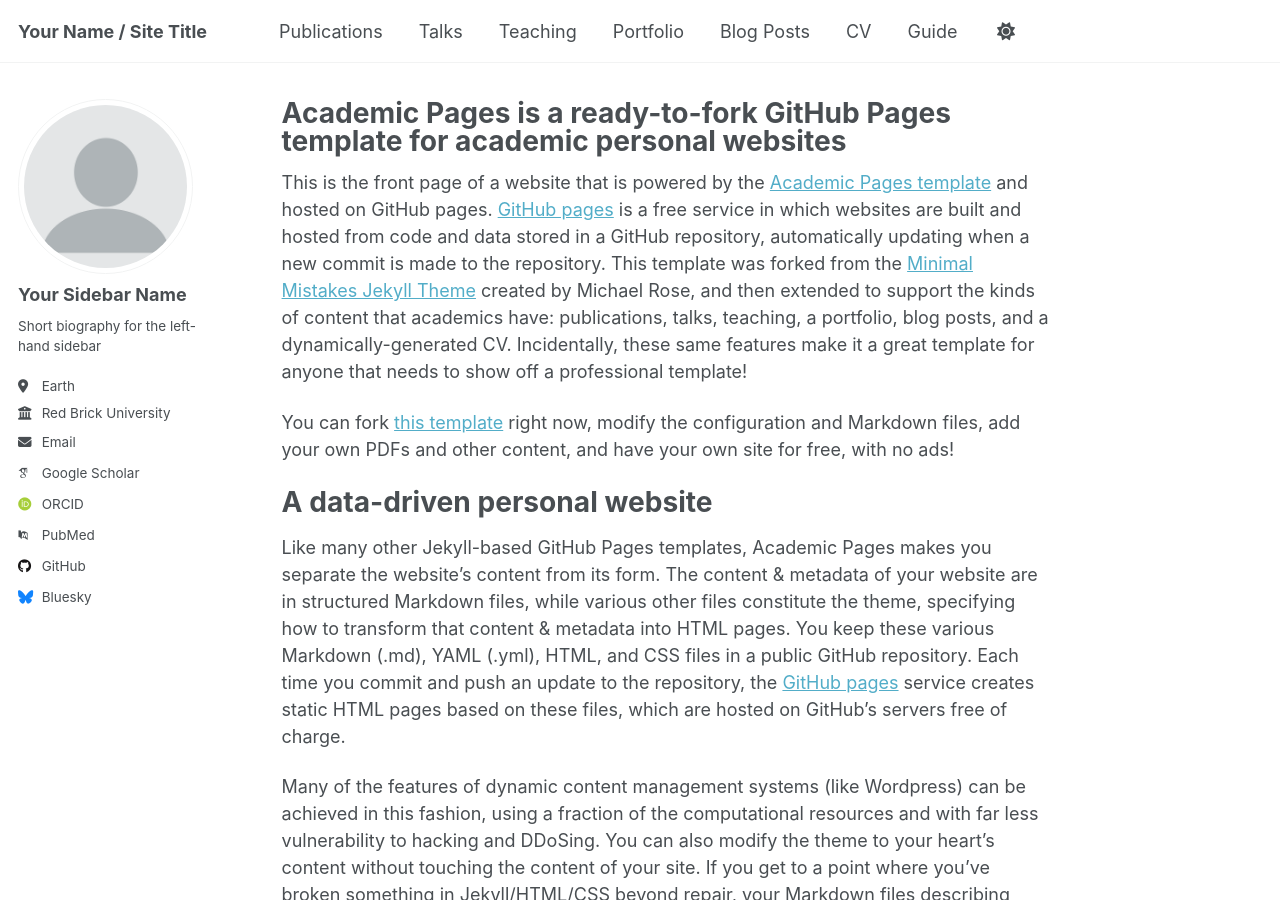
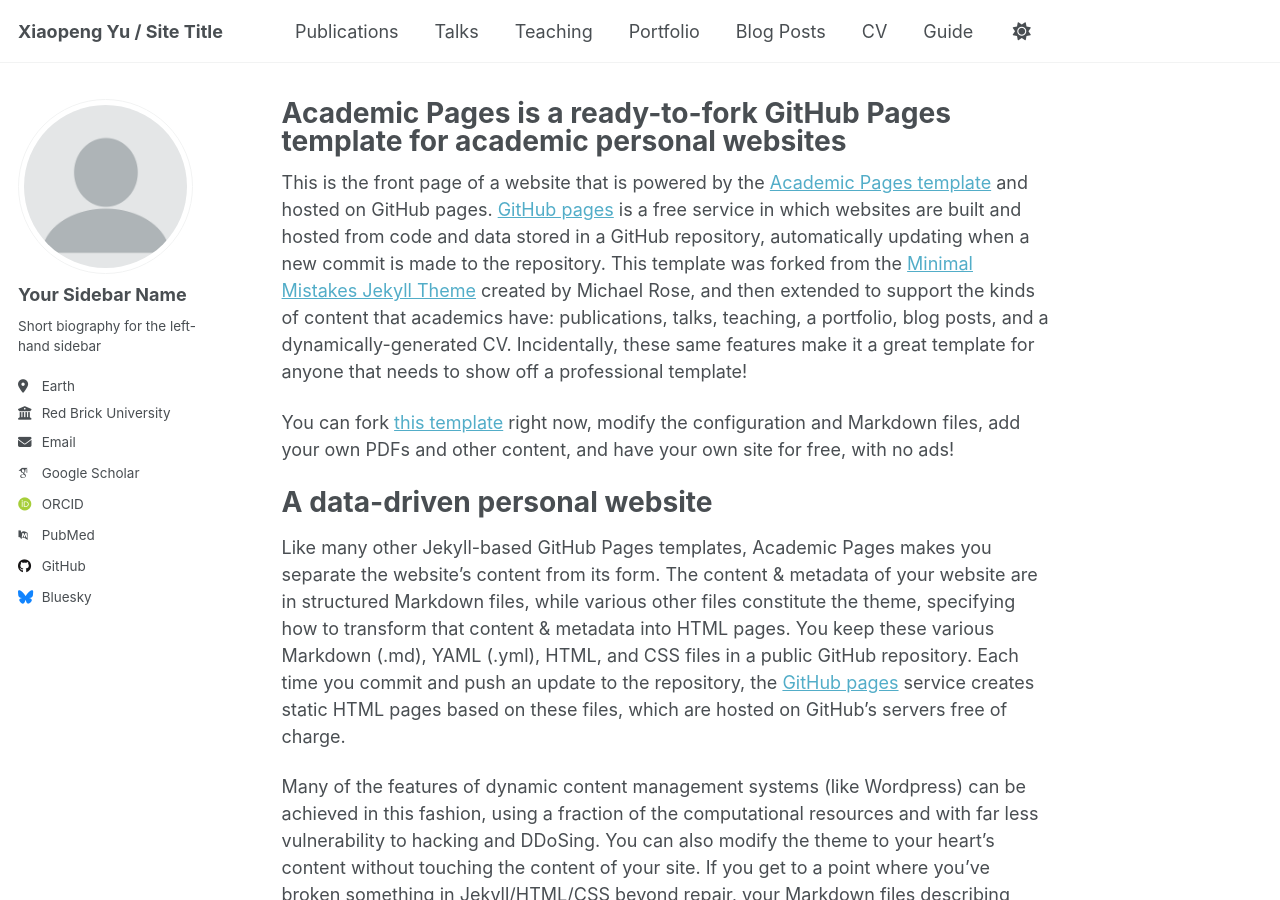
Before and after one commit to xp1999/xp1999.github.io, a Jekyll site: the page built from _pages/about.md, in a window 1280 px wide and 900 px high. Built offline with Jekyll 4.4.1, drawn with Linux system fonts in a browser that asks for light colours; some web fonts are replaced; a script that is not in the unit is left out.

Commit message:
Update _config.yml

```diff
--- a/_config.yml
+++ b/_config.yml
@@ -9,7 +9,7 @@
 # Basic Site Settings
 locale                   : "en-US"
 site_theme               : "default" # Currently available options are "default", "air"
-title                    : "Your Name / Site Title"
+title                    : "Xiaopeng Yu / Site Title"
 title_separator          : "-"
 name                     : &name "Your Name"
 description              : &description "personal description"
```
